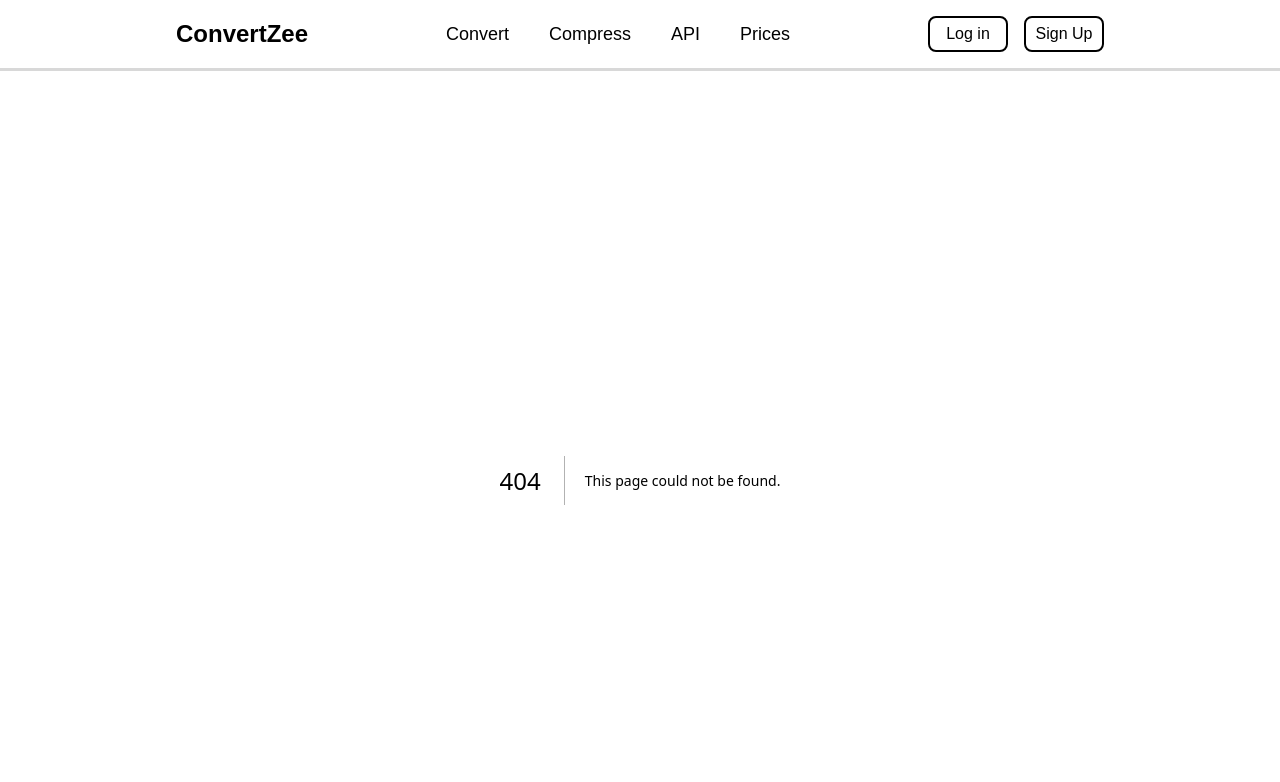
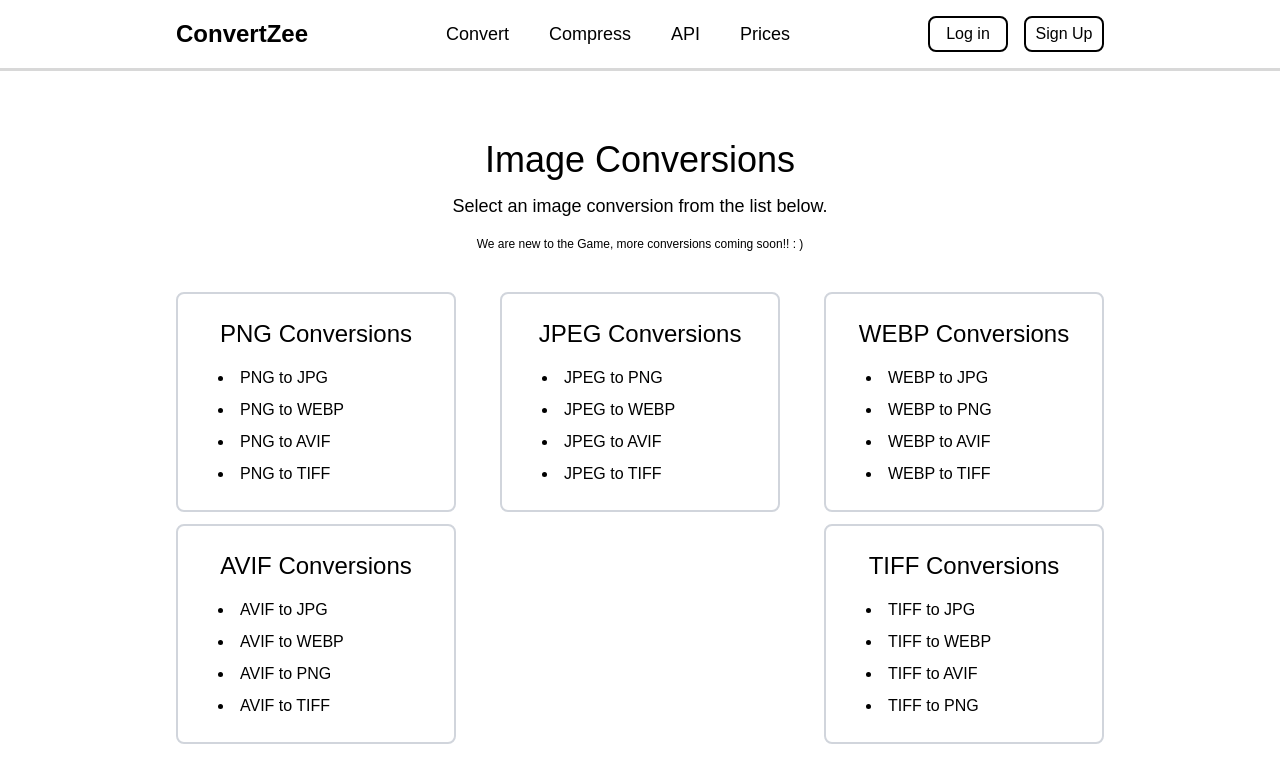
Before and after one commit to beatenstratblues/convertzee_frontend, a Next.js app: page /convert in a window 1280 px wide. Before the commit this address had no page. Shown: the top 782 px of the page. Built offline with nearby package versions, Linux system fonts and the light colour scheme.

Commit message:
Convert page completed

```diff
--- /dev/null
+++ b/app/convert/page.js
@@ -0,0 +1,24 @@
+import CardComponent from "@/components/CardComponent";
+
+const page = () => {
+  return (
+    <div>
+      <h1 className="text-center text-4xl pt-4 md:pt-15">Image Conversions</h1>
+      <p className="text-center mt-3 md:text-lg">
+        Select an image conversion from the list below.
+      </p>
+      <p className="text-center mt-4 text-xs">
+        We are new to the Game, more conversions coming soon!! : )
+      </p>
+      <div className="flex flex-wrap gap-3 mt-6 md:mt-10 justify-between">
+        <CardComponent type={"PNG"} list={["JPG", "WEBP", "AVIF", "TIFF"]} />
+        <CardComponent type={"JPEG"} list={["PNG", "WEBP", "AVIF", "TIFF"]} />
+        <CardComponent type={"WEBP"} list={["JPG", "PNG", "AVIF", "TIFF"]} />
+        <CardComponent type={"AVIF"} list={["JPG", "WEBP", "PNG", "TIFF"]} />
+        <CardComponent type={"TIFF"} list={["JPG", "WEBP", "AVIF", "PNG"]} />
+      </div>
+    </div>
+  );
+};
+
+export default page;
--- /dev/null
+++ b/app/convert/png/png-to-avif/page.js
@@ -0,0 +1,7 @@
+const page = () => {
+  return (
+    <div>Png to avif conversion</div>
+  )
+}
+
+export default page
--- /dev/null
+++ b/app/convert/png/png-to-tiff/page.js
@@ -0,0 +1,7 @@
+const page = () => {
+  return (
+    <div>Png to tiff conversion</div>
+  )
+}
+
+export default page
--- /dev/null
+++ b/app/convert/png/png-to-webp/page.js
@@ -0,0 +1,7 @@
+const page = () => {
+  return (
+    <div>Png to webp conversion</div>
+  )
+}
+
+export default page
--- a/app/page.js
+++ b/app/page.js
@@ -4,7 +4,7 @@
 const page = () => {
   return (
     <div className="h-full">
-      <h1 className="text-4xl text-center pt-20 md:text-6xl">
+      <h1 className="text-4xl text-center pt-10 md:text-6xl md:pt-15">
         Image Converter
       </h1>
       <p className="text-center mt-3 md:text-xl">
--- /dev/null
+++ b/components/CardComponent.js
@@ -0,0 +1,20 @@
+import Link from "next/link";
+
+const CardComponent = ({ type, list }) => {
+  return (
+    <div className="border-2 border-gray-300 rounded-lg p-6 w-70">
+      <h1 className="text-2xl text-center">{type} Conversions</h1>
+      <ul className="list-disc list-inside mt-4 space-y-2 px-4">
+        {list.map((item) => (
+          <li>
+            <Link href={`/convert/${type.toLowerCase()}/${type.toLowerCase()}-to-${item.toLowerCase()}`}>
+              {type} to {item}
+            </Link>
+          </li>
+        ))}
+      </ul>
+    </div>
+  );
+};
+
+export default CardComponent;
```
Also changed, not shown: app/convert/png/png-to-jpg/page.js (renamed from app/convert/png-to-jpg/page.js).
